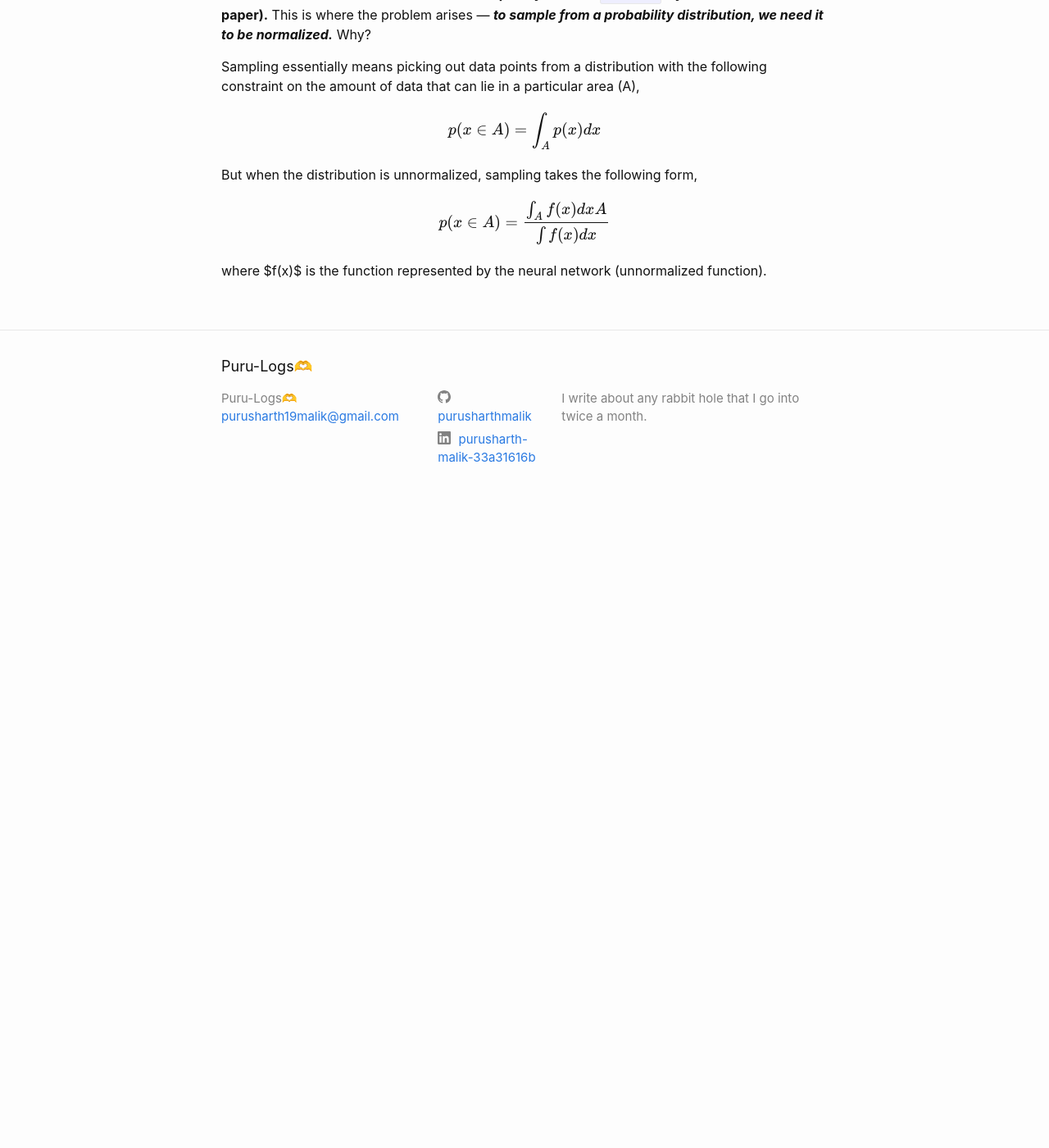
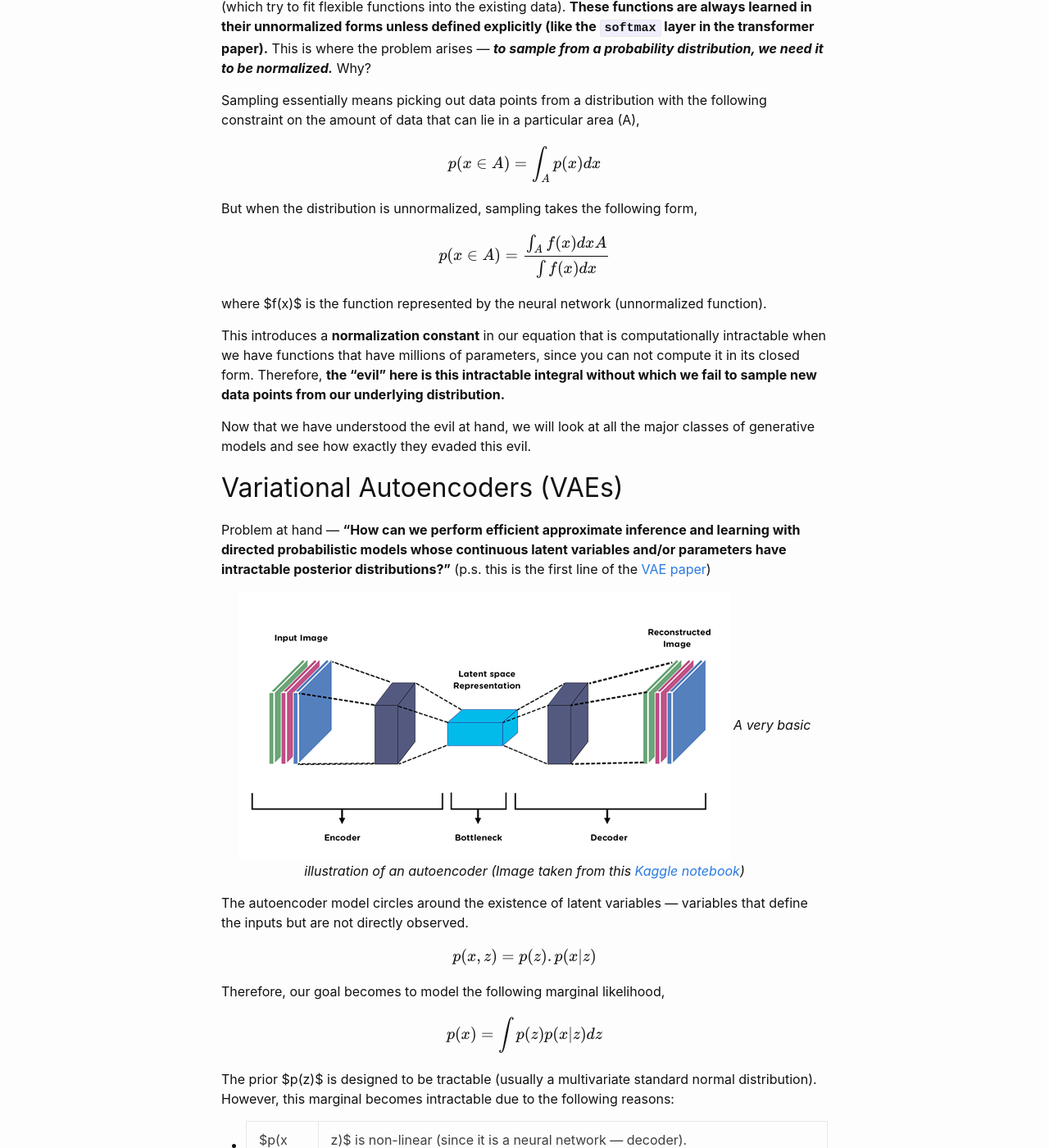
Before and after one commit to purusharthmalik/purusharthmalik.github.io, a Jekyll site: the page built from _posts/2025-04-17-Parametric_Estimation.md, in a window 1280 px wide and 1400 px high, scrolled down 867 px. Shown: the whole window at 82% size. Built offline with Jekyll 4.4.1, drawn with Linux system fonts in a browser that asks for light colours; before the commit the page ends 1497 px from its top, so only the background shows below that; some of the changed text lies outside the part shown.

Commit message:
Updated parameter estimation

```diff
--- a/_posts/2025-04-17-Parametric_Estimation.md
+++ b/_posts/2025-04-17-Parametric_Estimation.md
@@ -9,11 +9,14 @@ timetoread: 18
 
 $$
 \{x^{n}\}_{n=1}^{N} - \text{Observed data samples}
-
+$$
+$$
 p_\theta(x) - \text{Arbitrary model family parameterized by }\theta
-
+$$
+$$
 q_{data}(x) - \text{"True but unknown" data distribution}
-
+$$
+$$
 p(z|x) - \text{Conditional probabiltiy distribution of z given x}
 $$
 
@@ -46,3 +49,51 @@ p(x\in A) = \frac{\int_{A}{f(x)}dxA}{\int{f(x)}dx}
 $$
 
 where $f(x)$ is the function represented by the neural network (unnormalized function).
+
+This introduces a **normalization constant** in our equation that is computationally intractable when we have functions that have millions of parameters, since you can not compute it in its closed form. Therefore, **the “evil” here is this intractable integral without which we fail to sample new data points from our underlying distribution.**
+
+Now that we have understood the evil at hand, we will look at all the major classes of generative models and see how exactly they evaded this evil.
+
+## Variational Autoencoders (VAEs)
+
+Problem at hand — **“How can we perform efficient approximate inference and learning with directed probabilistic models whose continuous latent variables and/or parameters have intractable posterior distributions?”** (p.s. this is the first line of the <a href="https://arxiv.org/pdf/1312.6114">VAE paper</a>)
+
+<p>
+    <center>
+        <img src="{{ site.baseurl }}/assets/vae.png">
+        <em>A very basic illustration of an autoencoder (Image taken from this
+ <a href="https://hlfshell.ai/posts/representation-engineering/">Kaggle notebook</a>)</em>
+    </center>
+</p>
+
+The autoencoder model circles around the existence of latent variables — variables that define the inputs but are not directly observed.
+
+$$
+p(x, z) = p(z).p(x|z)
+$$
+
+Therefore, our goal becomes to model the following marginal likelihood,
+
+$$
+p(x) = \int{p(z)p(x|z)dz}
+$$
+
+The prior $p(z)$ is designed to be tractable (usually a multivariate standard normal distribution). However, this marginal becomes intractable due to the following reasons:
+
+- $p(x|z)$ is non-linear (since it is a neural network — decoder).
+- $z$ usually has a very high dimension.
+- there is no closed-form solution to the integral.
+
+**Note — Before coming to $p(x|z)$ i.e., the decoder, we have to talk about $p(z|x)$, i.e., the encoder, which faces the same problem of intractability.**
+
+Continuing with our task of avoiding the integral, we use the oldest trick in the book and introduce a variational distribution (i.e., the encoder),
+
+$$
+p(x) = \int{\frac{p(x, z)}{q(z|x)}.q(z|x)}
+$$
+
+Let us recollect what we know about KL-Divergence,
+
+$$
+D_{KL}[q(z|x)||p(z|x)] = \mathbb{E}_{q(z|x)}[\log{\frac{q(z|x)}{p(z|x)}}]
+$$
```
Also changed, not shown: assets/vae.png (added).
